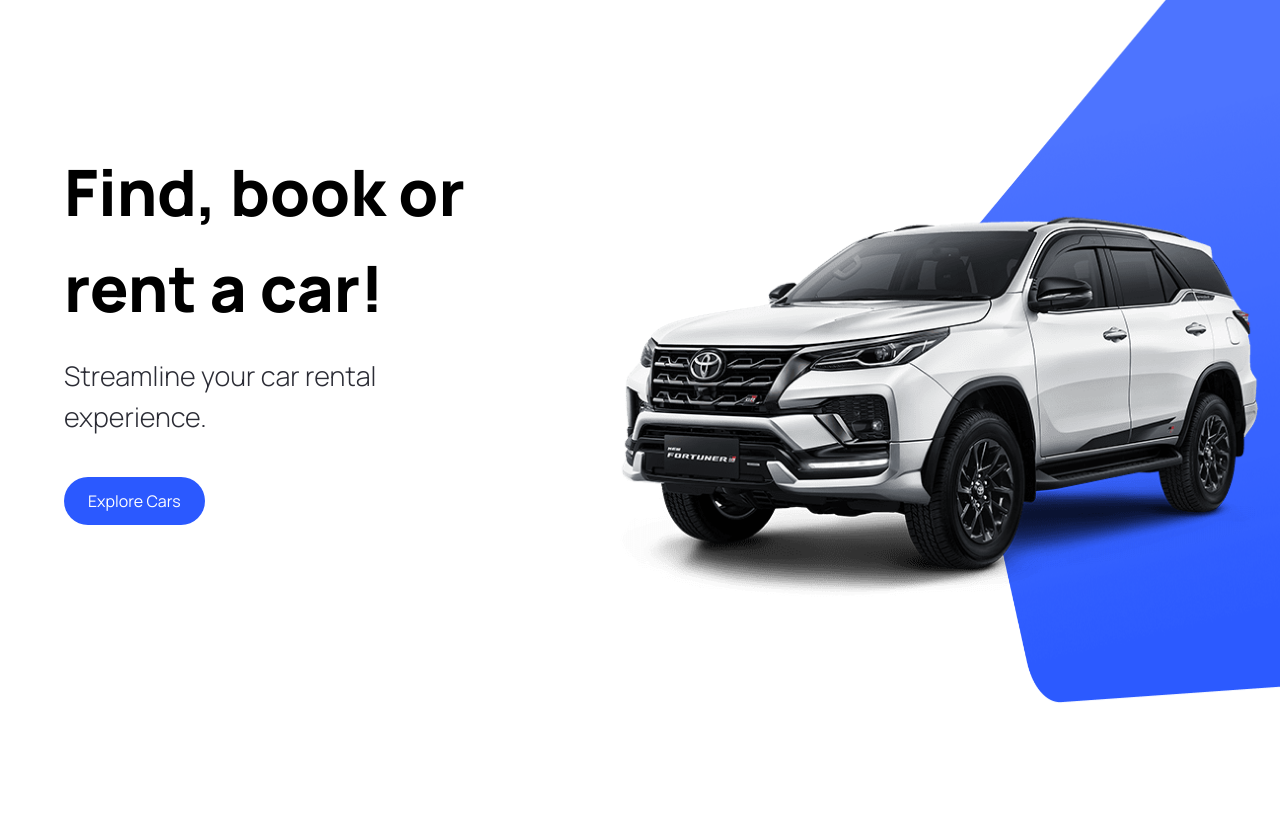
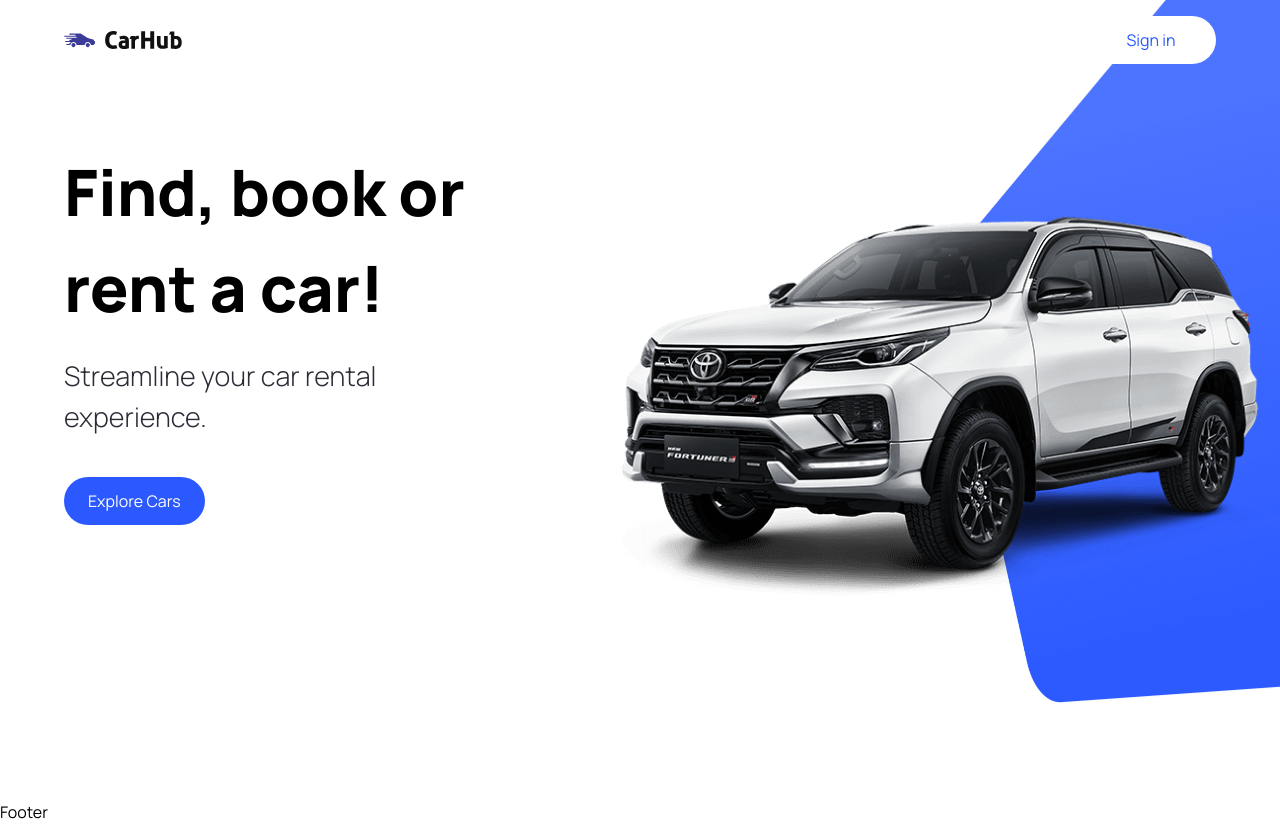
Before and after one commit to BorisKlco/nextjs.car-browser, a Next.js app: page / in a window 1280 px wide. Before the commit the page ends 800 px from the top, so only its background shows below. Built offline with nearby package versions, Linux system fonts and the light colour scheme.

Commit message:
s1mple navbar

```diff
--- a/app/layout.tsx
+++ b/app/layout.tsx
@@ -1,21 +1,23 @@
-import './globals.css'
-import { Inter } from 'next/font/google'
-
-const inter = Inter({ subsets: ['latin'] })
+import { Footer, Navbar } from "@/components";
+import "./globals.css";
 
 export const metadata = {
-  title: 'Create Next App',
-  description: 'Generated by create next app',
-}
+  title: "Car Browser",
+  description: "GLearning next.js!",
+};
 
 export default function RootLayout({
   children,
 }: {
-  children: React.ReactNode
+  children: React.ReactNode;
 }) {
   return (
     <html lang="en">
-      <body className={inter.className}>{children}</body>
+      <body className="relative">
+        <Navbar />
+        {children}
+        <Footer />
+      </body>
     </html>
-  )
+  );
 }
--- a/components/CustomButton.tsx
+++ b/components/CustomButton.tsx
@@ -4,13 +4,14 @@
 
 const CustomButton = ({
   title,
+  btnType,
   containerStyles,
   handleClick,
 }: CustomButtonProps) => {
   return (
     <button
       disabled={false}
-      type={"button"}
+      type={btnType || "button"}
       className={`custom-btn ${containerStyles}`}
       onClick={handleClick}
     >
--- /dev/null
+++ b/components/Footer.tsx
@@ -0,0 +1,5 @@
+const Footer = () => {
+  return "Footer";
+};
+
+export default Footer;
--- /dev/null
+++ b/components/Navbar.tsx
@@ -0,0 +1,28 @@
+import Image from "next/image";
+import Link from "next/link";
+import CustomButton from "./CustomButton";
+
+const Navbar = () => {
+  return (
+    <header className="w-full absolute z-10">
+      <nav className="max-w-[1440px] mx-auto flex justify-between items-center sm:px-16 px-6 py-4">
+        <Link href="/" className="flex justify-center items-center">
+          <Image
+            src="/logo.svg"
+            alt="Car Logo"
+            width={118}
+            height={18}
+            className="object-contain"
+          />
+        </Link>
+        <CustomButton
+          title="Sign in"
+          btnType="button"
+          containerStyles="text-primary-blue rounded-full bg-white min-w-[130px]"
+        />
+      </nav>
+    </header>
+  );
+};
+
+export default Navbar;
--- a/components/index.ts
+++ b/components/index.ts
@@ -1,4 +1,6 @@
 import CustomButton from "./CustomButton";
+import Footer from "./Footer";
 import Hero from "./Hero";
+import Navbar from "./Navbar";
 
-export { CustomButton, Hero };
+export { CustomButton, Footer, Hero, Navbar };
--- a/types/index.ts
+++ b/types/index.ts
@@ -2,6 +2,7 @@
 
 export interface CustomButtonProps {
   title: string;
+  btnType?: "button" | "submit";
   containerStyles?: string;
   handleClick?: MouseEventHandler<HTMLButtonElement>;
 }
```
